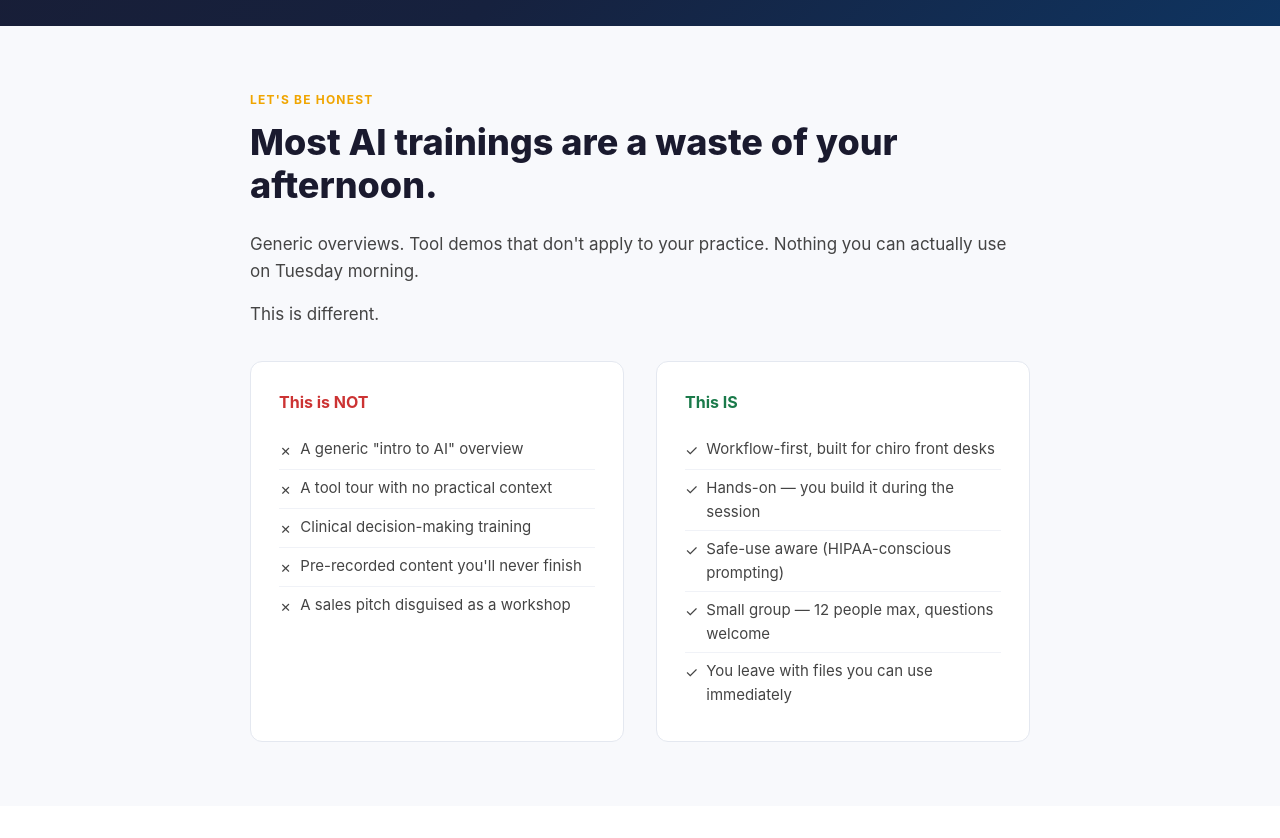
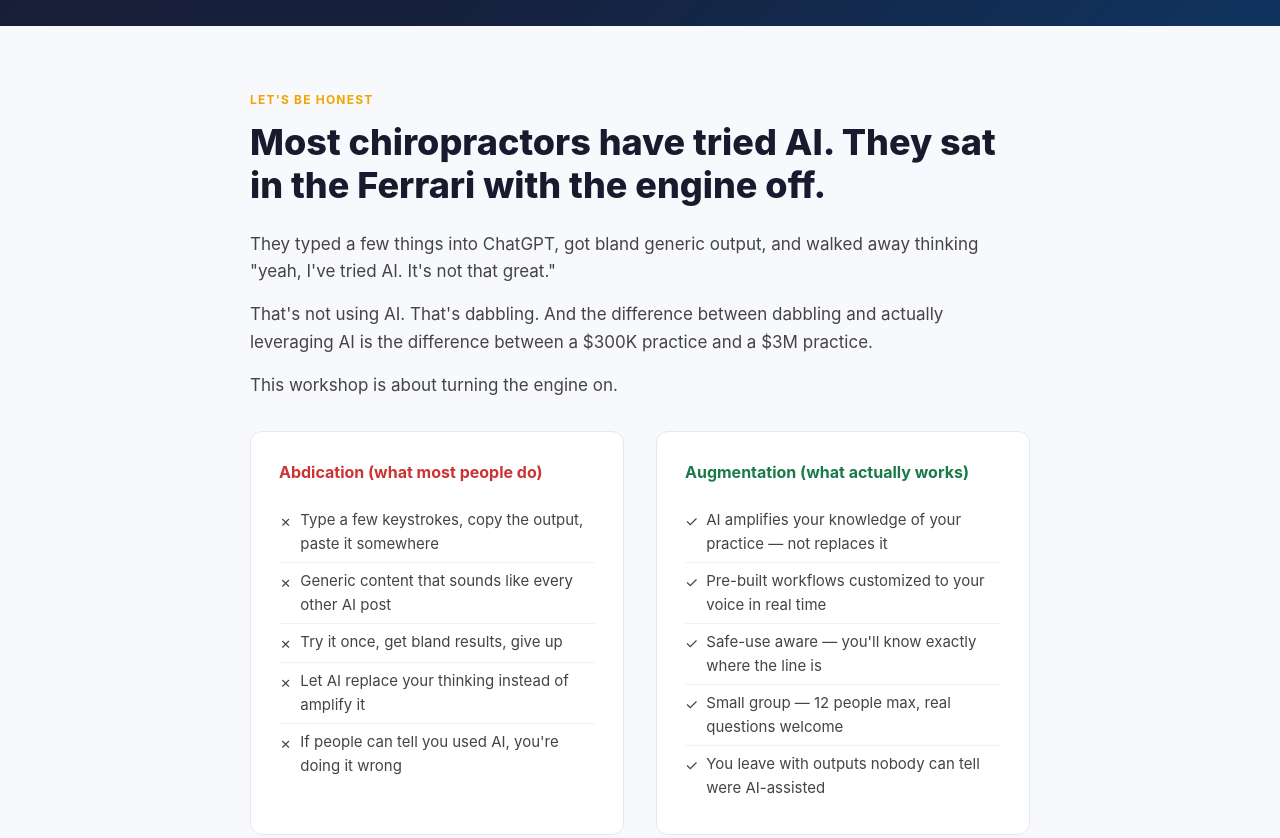
Before and after one commit to marcus-erickson/aiclinic, a plain HTML site: page index.html in a window 1280 px wide. Shown: the part 780-1618 px from the top of the page. Drawn offline with Linux system fonts and the light colour scheme.

Commit message:
Revise AI training content for clarity and engagement

```diff
--- a/index.html
+++ b/index.html
@@ -365,28 +365,29 @@
   <section class="not-section">
     <div class="container">
       <div class="section-label">Let's be honest</div>
-      <h2>Most AI trainings are a waste of your afternoon.</h2>
-      <p>Generic overviews. Tool demos that don't apply to your practice. Nothing you can actually use on Tuesday morning.</p>
-      <p>This is different.</p>
+      <h2>Most chiropractors have tried AI. They sat in the Ferrari with the engine off.</h2>
+      <p>They typed a few things into ChatGPT, got bland generic output, and walked away thinking "yeah, I've tried AI. It's not that great."</p>
+      <p>That's not using AI. That's dabbling. And the difference between dabbling and actually leveraging AI is the difference between a $300K practice and a $3M practice.</p>
+      <p>This workshop is about turning the engine on.</p>
       <div class="two-col">
         <div class="col-card">
-          <h3 class="red">This is NOT</h3>
+          <h3 class="red">Abdication (what most people do)</h3>
           <ul>
-            <li><span class="icon">✗</span> A generic "intro to AI" overview</li>
-            <li><span class="icon">✗</span> A tool tour with no practical context</li>
-            <li><span class="icon">✗</span> Clinical decision-making training</li>
-            <li><span class="icon">✗</span> Pre-recorded content you'll never finish</li>
-            <li><span class="icon">✗</span> A sales pitch disguised as a workshop</li>
+            <li><span class="icon">✗</span> Type a few keystrokes, copy the output, paste it somewhere</li>
+            <li><span class="icon">✗</span> Generic content that sounds like every other AI post</li>
+            <li><span class="icon">✗</span> Try it once, get bland results, give up</li>
+            <li><span class="icon">✗</span> Let AI replace your thinking instead of amplify it</li>
+            <li><span class="icon">✗</span> If people can tell you used AI, you're doing it wrong</li>
           </ul>
         </div>
         <div class="col-card">
-          <h3 class="green">This IS</h3>
+          <h3 class="green">Augmentation (what actually works)</h3>
           <ul>
-            <li><span class="icon">✓</span> Workflow-first, built for chiro front desks</li>
-            <li><span class="icon">✓</span> Hands-on — you build it during the session</li>
-            <li><span class="icon">✓</span> Safe-use aware (HIPAA-conscious prompting)</li>
-            <li><span class="icon">✓</span> Small group — 12 people max, questions welcome</li>
-            <li><span class="icon">✓</span> You leave with files you can use immediately</li>
+            <li><span class="icon">✓</span> AI amplifies your knowledge of your practice — not replaces it</li>
+            <li><span class="icon">✓</span> Pre-built workflows customized to your voice in real time</li>
+            <li><span class="icon">✓</span> Safe-use aware — you'll know exactly where the line is</li>
+            <li><span class="icon">✓</span> Small group — 12 people max, real questions welcome</li>
+            <li><span class="icon">✓</span> You leave with outputs nobody can tell were AI-assisted</li>
           </ul>
         </div>
       </div>
@@ -615,8 +616,8 @@
   <!-- FINAL CTA -->
   <div class="final-cta">
     <div class="container">
-      <h2>Most AI trainings teach features.<br>This one builds your front desk.</h2>
-      <p>75 minutes. 3 workflows. A prompt library you can use tomorrow. Capped at 12.</p>
+      <h2>Stop dabbling. Start leveraging.</h2>
+      <p>75 minutes. 3 workflows built and customized live. A prompt library you can use tomorrow. Capped at 12.</p>
       <p style="color:#c8d6e5; font-size:15px; margin-bottom:20px;">Two sessions — pick your date:</p>
       <div style="display:flex; gap:16px; justify-content:center; flex-wrap:wrap; margin-bottom:12px;">
         <a href="https://buy.stripe.com/9B67sMepm5poaVAaGi3VC03" class="btn-primary">Monday, March 2nd &mdash; $99</a>
```
